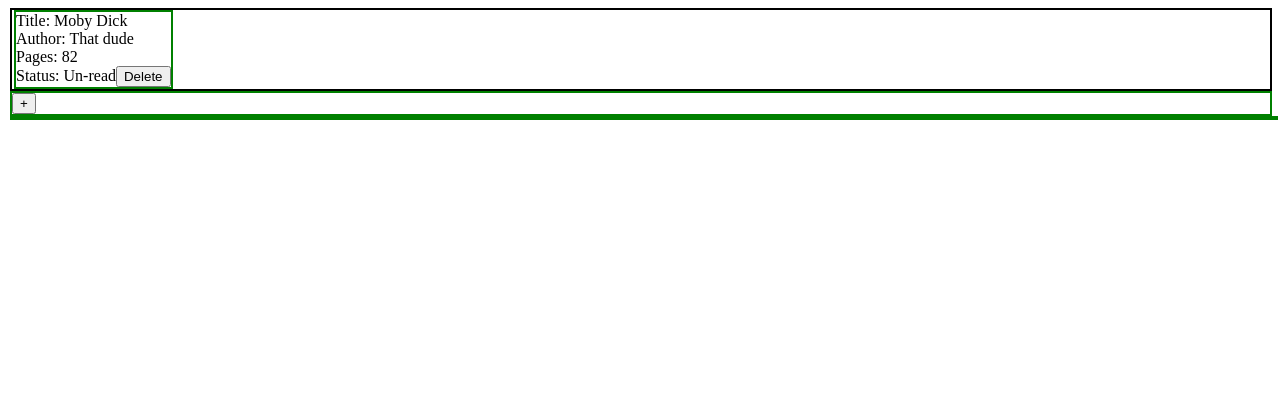
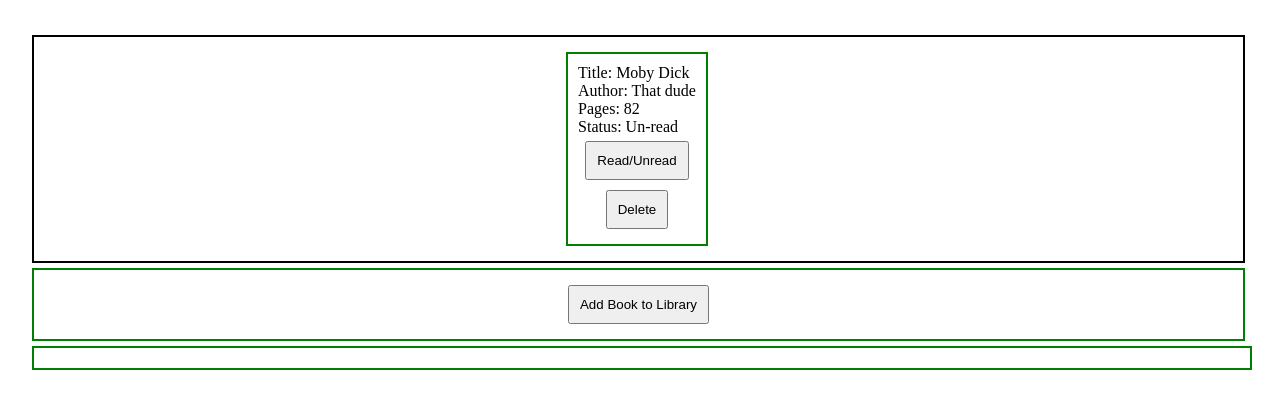
Before and after one commit to FisheyMug/Library, a plain HTML site: page index.html in a window 1280 px wide. Drawn offline with Linux system fonts and the light colour scheme.

Commit message:
added buttons to delete and change status, some small style changes

```diff
--- a/index.html
+++ b/index.html
@@ -8,10 +8,10 @@
     <link rel="stylesheet" href="style.css">
 </head>
 <body>
-    <div id="shelf">
+    <div class="box" id="shelf">
 
     </div>
-    <div><button id="add" onclick="openTheForm()">+</button></div>
+    <div class="box"><button id="add" onclick="openTheForm()">Add Book to Library</button></div>
 
     <div class="loginPopup">
         <div class="formPopup" id="popupForm">
--- a/script.js
+++ b/script.js
@@ -29,11 +29,11 @@ function closeTheForm() {
 let library = []
 
 class Book {
-    constructor(title, author, page) {
+    constructor(title, author, page, status) {
         this.title = title;
         this.author = author;
         this.page = page
-        this.status = 'Un-read'
+        this.status = status
         this.location = ""
     }
 
@@ -54,29 +54,58 @@ Book.prototype.print = function(){
 }
 
 Book.prototype.putOnShelf = function() {
-    numOfBooks= library.length -1;
-    numOfBooks ++
-    this.location = numOfBooks -1;
+    for (i = 0; i < library.length; i++) {
+        library[i].location = i;
+    }
     const newDiv = document.createElement("div");
-    newDiv.dataLocation = numOfBooks;
-    //const name = document.createTextNode(Book)
+    newDiv.id = this.title;
+    newDiv.dataLocation = this.location;
+    newDiv.dataStatus = this.status;
+
+    const readButton = document.createElement("button")
+    readButton.innerHTML="Read/Unread"
+    readButton.id="read/unread"
+    readButton.onclick = function() {
+        library.forEach(book => {
+            book.readCheck()
+        })
+        display()
+    }
+
     const button = document.createElement("button")
     button.id = "delete"
     button.innerHTML= "Delete"
     button.onclick = function() {
-        library.splice(this.location, 1)
+        library.splice(newDiv.dataLocation, 1)
+        for (i = 0; i < library.length; i++) {
+            library[i].location = i;
+        }
         display()
     }
+
+
     newDiv.innerHTML = 'Title: ' + this.title +
         '<br> Author: ' +  this.author + '<br>Pages: ' +
-        this.page + '<br>Status: ' + this.status
+        this.page + '<br>Status: ' + this.status;
+
+    newDiv.appendChild(readButton)
     newDiv.appendChild(button)
+
     shelf.appendChild(newDiv)
 }
 
+Book.prototype.readCheck = function() {
+        console.log(this.status)
+        if (this.status === "Read") {
+            this.status= "Un-read"
+        } else if (this.status==="Un-read") {
+            this.status = "Read"
+        }
+        display()
+}
 
-var mobyDick = new Book
-('Moby Dick' , 'That dude' , 82 );
+let mobyDick = new Book
+('Moby Dick' , 'That dude' , 82, 'Un-read' );
 
 library.push(mobyDick)
 
@@ -96,12 +125,15 @@ function input() {
     closeTheForm()
     display()
     clearForm()
-
 }
 
 
 
+
 function display() {
+    for (i = 0; i < library.length; i++) {
+        library[i].location = i;
+    }
     if (library.length !==0) {
         while (shelf.firstChild) {
             shelf.removeChild(shelf.lastChild)
@@ -113,17 +145,17 @@ function display() {
 
 }
 
- let body = document.querySelector('body')
-// When the user clicks anywhere outside of the modal, close it
-window.onclick = function (event) {
+// let body = document.querySelector('body')
+// // When the user clicks anywhere outside of the modal, close it
+// window.onclick = function (event) {
 
-    console.log(event.target == body)
+//     console.log(event.target === body)
 
-    if (event.target !=form && document.getElementById
-    ('popupForm').style.display === "none") {
-      closeTheForm();
-    }
-  }
+//     if (event.target !=form && document.getElementById
+//     ('popupForm').style.display === "none") {
+//       closeTheForm();
+//     }
+// }
 
 let form = document.getElementById("myForm");
 function handleForm(event) { event.preventDefault(); }
--- a/style.css
+++ b/style.css
@@ -1,3 +1,17 @@
+* {
+  box-sizing: border-box;
+  padding: 10px;
+  margin: 5px;
+}
+
+
+
+.box {
+  display: flex;
+  justify-content:space-around;
+  align-items:center;
+}
+
 #shelf {
   display: flex;
   border: 2px solid black;
@@ -7,14 +21,14 @@ div {
   width: auto;
   border: 2px solid green;
   margin-left: 2px;
+  display: flex;
+  flex-direction: column;
+  align-items: center;
+  justify-content: center;
 }
 
 
 borrowed
-
-* {
-  box-sizing: border-box;
-}
 .openBtn {
   display: flex;
   justify-content: left;
```
